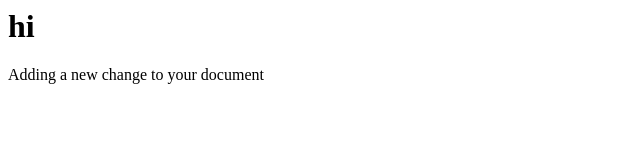
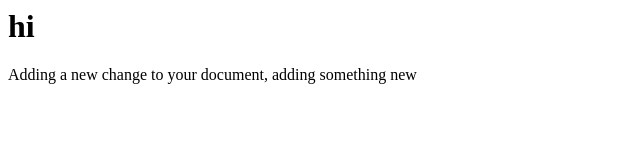
Before and after one commit to Jperez939/jperez_week4.github.io, a plain HTML site: page index.html in a window 1280 px wide. Shown: the whole page, without its empty margins (0-640 px from the left). Drawn offline with Linux system fonts and the light colour scheme.

Commit message:
adding new info

```diff
--- a/index.html
+++ b/index.html
@@ -1,2 +1,2 @@
 <h1>hi</h1>
-<p>Adding a new change to your document</p>
+<p>Adding a new change to your document, adding something new </p>
```
